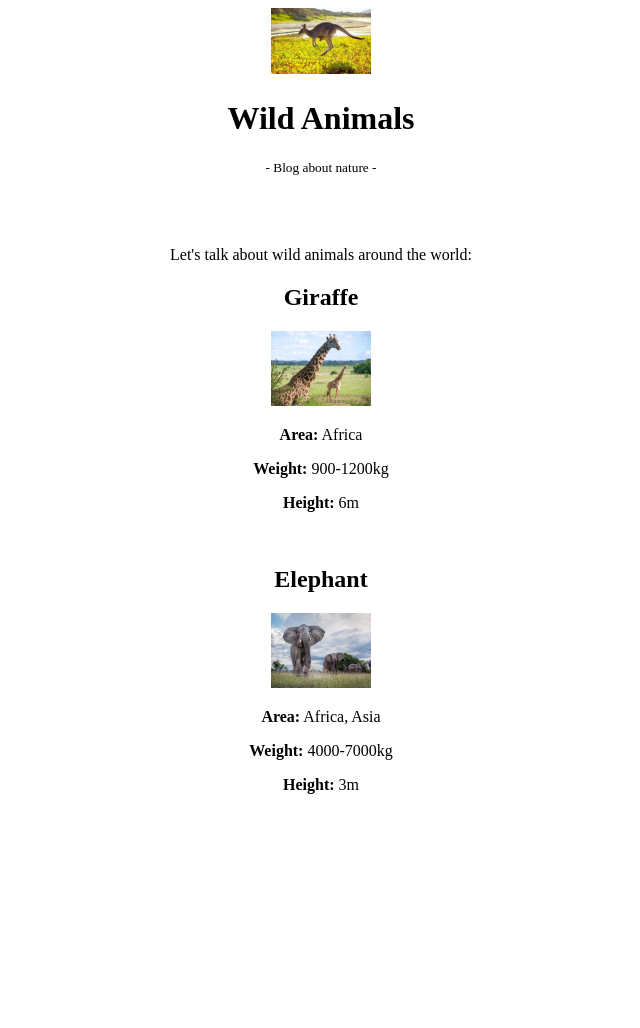
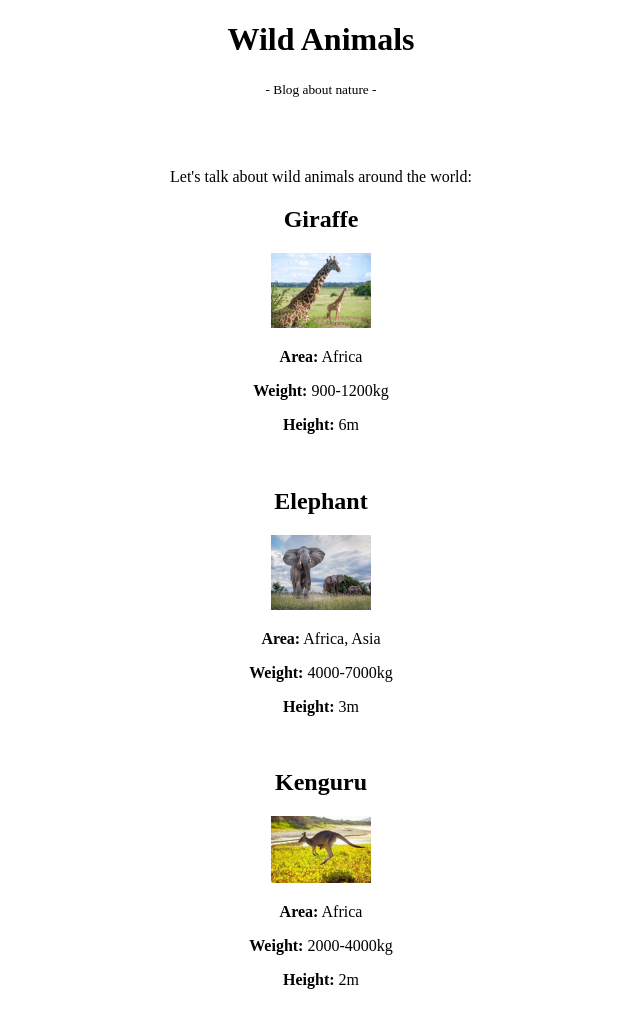
Before and after one commit to maxim0511/wild_animals, a plain HTML site: page index.html in a window 1280 px wide. Shown: the whole page, without its empty margins (319-959 px from the left). Before the commit the page ends 836 px from the top, so only its background shows below. Drawn offline with Linux system fonts and the light colour scheme.

Commit message:
add block kenguru

```diff
--- a/index.html
+++ b/index.html
@@ -7,7 +7,6 @@
   </head>
 
   <body align="center">
-    <img src="/pictures/paw_print.jpg" width="100px" alt="">
     <h1>Wild Animals</h1>
     <small>- Blog about nature -</small>
 
@@ -31,5 +30,12 @@
     <p><b>Height:</b> 3m</p>
     <br>
 
+    <h2>Kenguru</h2>
+    <img src="pictures/paw_print.jpg" width="100px" alt="">
+    <p><b>Area:</b> Africa</p>
+    <p><b>Weight:</b> 2000-4000kg</p>
+    <p><b>Height:</b> 2m</p>
+    <br>
+
   </body>
 </html>
```
